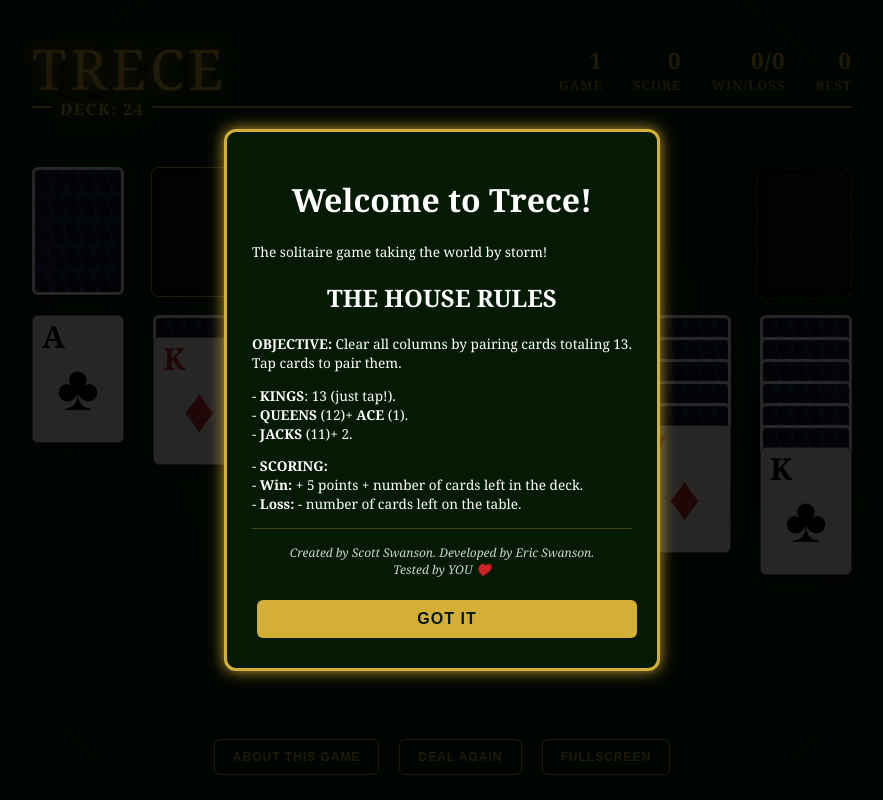
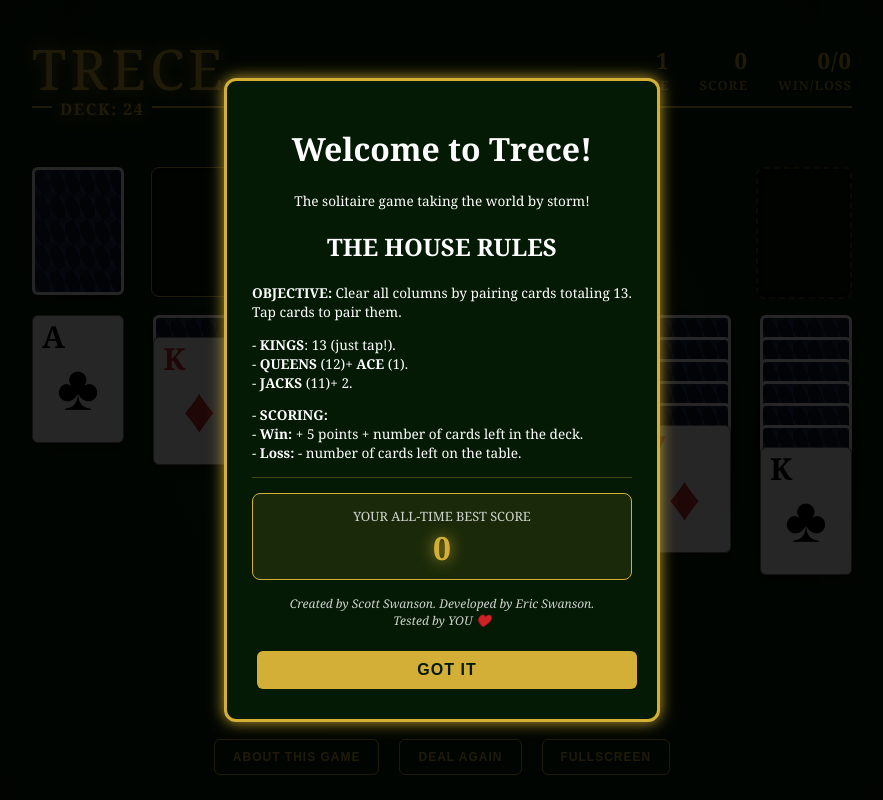
Before and after one commit to the-eric-swanson/trece, a plain HTML site: page index.html in a window 1280 px wide. Both pictures are taken after a click on the button "ABOUT THIS GAME". Shown: the whole page, without its empty margins (198-1081 px from the left). Drawn offline with Linux system fonts and the light colour scheme.

Commit message:
moving high score to modal

```diff
--- a/index.html
+++ b/index.html
@@ -87,7 +87,10 @@
         @keyframes fastShake { 0%, 100% { transform: translateX(0); } 25% { transform: translateX(-6px); } 75% { transform: translateX(6px); } }
 
         .modal-overlay { position: fixed; top: 0; left: 0; width: 100%; height: 100%; background: rgba(0,0,0,0.85); display: none; align-items: center; justify-content: center; z-index: 3000; }
-        .modal-box { background: #051a05; padding: 25px; border-radius: 12px; text-align: center; width: 85vw; max-width: 380px; border: 3px solid var(--gold); color: white; box-shadow: var(--gold-glow); }
+        .modal-box { background: #051a05; padding: 25px; border-radius: 12px; text-align: center; width: 85vw; max-width: 380px; border: 3px solid var(--gold); color: white; box-shadow: var(--gold-glow);
+            max-height: 90dvh; /* Keeps the box from ever being taller than the screen */
+            overflow-y: auto;  /* Adds a scrollbar if the content is too tall */
+            -webkit-overflow-scrolling: touch; /* Makes scrolling smooth on iPhones */ }
         button { background: transparent; border: 1px solid var(--gold); color: var(--gold); padding: 10px 18px; cursor: pointer; border-radius: 6px; font-weight: bold; margin: 5px; text-transform: uppercase; font-size: 0.75rem; letter-spacing: 1px; }
         .btn-primary { background: var(--gold); color: #051a05; border: none; width: 100%; font-size: 1rem; margin-top: 10px; }
 
@@ -102,7 +105,7 @@
         }
 
     /*Mobile-specific CSS udpates*/
-        /* PORTRAIT */
+        /* PORTRAIT MODE:*/
         @media (max-width: 600px) and (orientation: portrait) {
             :root {
                 --card-w: 12.8vw; /* Precision width to fit 7 columns perfectly */
@@ -180,8 +183,11 @@
                 position: relative;
             }
         }
-       /* LANDSCAPE: */
+       /* LANDSCAPE MODE: */
         @media (max-height: 500px) and (orientation: landscape) {
+            .modal-box { padding: 15px; }
+            .modal-box h1 { font-size: 1.2rem; margin: 5px 0; }
+            .modal-box h2 { font-size: 1rem; margin: 5px 0; }
             #scaler {
                 display: block !important;
                 height: 100dvh !important;
@@ -316,7 +322,6 @@
             <div class="stat-item"><span id="game-val">1</span><span class="stat-label">Game</span></div>
             <div class="stat-item"><span id="score-val">0</span><span class="stat-label">Score</span></div>
             <div class="stat-item"><span><span id="wins-val">0</span>/<span id="loss-val">0</span></span><span class="stat-label">Win/Loss</span></div>
-            <div class="stat-item"><span id="high-score-val">0</span><span class="stat-label">Best</span></div>
         </div>
     </div>
 
@@ -344,12 +349,16 @@
 <div class="modal-overlay" id="rules-modal">
     <div class="modal-box" style="text-align: left;">
         <h1 style="text-align: center;">Welcome to Trece!</h1>
-        <p style="font-size: 0.85rem;">The solitaire game taking the world by storm!</p>
+        <p style="font-size: 0.85rem; text-align: center;">The solitaire game taking the world by storm!</p>
         <h2 style="text-align: center;">THE HOUSE RULES</h2>
         <p style="font-size: 0.85rem;"><strong>OBJECTIVE:</strong> Clear all columns by pairing cards totaling 13. Tap cards to pair them.</p>
         <p style="font-size: 0.85rem;">- <strong>KINGS</strong>: 13 (just tap!).<br>- <strong>QUEENS</strong> (12)+ <strong>ACE</strong> (1).<br>- <strong>JACKS</strong> (11)+ 2.</p>
         <p style="font-size: 0.85rem;">- <strong>SCORING:</strong> <br>- <strong>Win:</strong> + 5 points + number of cards left in the deck.<br>- <strong>Loss:</strong> - number of cards left on the table.</p>
         <hr style="border: 0; border-top: 1px solid rgba(212,175,55,0.3); margin: 15px 0;">
+        <div style="background: rgba(212,175,55,0.1); padding: 10px; border-radius: 8px; border: 1px solid var(--gold); margin-bottom: 15px; text-align: center;">
+            <span style="font-size: 0.8rem; opacity: 0.8; text-transform: uppercase;">Your All-Time Best Score</span>
+            <div id="modal-high-score" style="font-size: 2rem; color: var(--gold); font-weight: 900; text-shadow: var(--gold-glow);">0</div>
+        </div>
         <p style="font-size: 0.75rem; text-align: center; font-style: italic; opacity: 0.8;">
             Created by Scott Swanson. Developed by Eric Swanson.<br>Tested by YOU ♥️
         </p>
@@ -394,7 +403,6 @@
         roundEnded = false; selectedCard = null;
         document.getElementById('end-modal').style.display = 'none';
         document.getElementById('rules-modal').style.display = 'none';
-        document.getElementById('high-score-val').innerText = highScore;
         deck = [];
         const suits = [{s:'♠',c:'black'},{s:'♥',c:'#d32f2f'},{s:'♦',c:'#d32f2f'},{s:'♣',c:'black'}];
         const names = ['A','2','3','4','5','6','7','8','9','10','J','Q','K'];
@@ -672,7 +680,7 @@
         sessionScore += score;
         if (sessionScore > highScore) {
             highScore = sessionScore;
-            }
+        }
             localStorage.setItem('treceHighScore', highScore);
             document.getElementById('high-score-val').innerText = highScore;
             document.getElementById('score-val').innerText = sessionScore;
@@ -681,7 +689,8 @@
             document.getElementById('end-title').innerText = isP ? "PERFECT!" : (isC ? "CLEAN SWEEP!" : (isWin ? "VICTORY" : "GAME OVER"));
             document.getElementById('end-comment').innerText = getComment(score, isWin);
             document.getElementById('end-modal').style.display = 'flex';
-        }
+
+    }
 
     function triggerWinAnimation() {
         const container = document.body;
@@ -772,7 +781,10 @@
         }
     }
 
-    function openRules() { document.getElementById('rules-modal').style.display = 'flex'; }
+    function openRules() {
+        const modalHigh = document.getElementById('modal-high-score');
+        if (modalHigh) modalHigh.innerText = highScore;
+        document.getElementById('rules-modal').style.display = 'flex'; }
     function closeRules() { document.getElementById('rules-modal').style.display = 'none'; }
     function viewBoard() { document.getElementById('end-modal').style.display = 'none'; }
 
--- a/sw.js
+++ b/sw.js
@@ -1,4 +1,4 @@
-const CACHE_NAME = 'trece-v21'; // Change this number every time you push big changes
+const CACHE_NAME = 'trece-v22'; // Change this number every time you push big changes
 
 self.addEventListener('install', (event) => {
   // Force the waiting service worker to become the active service worker
```
